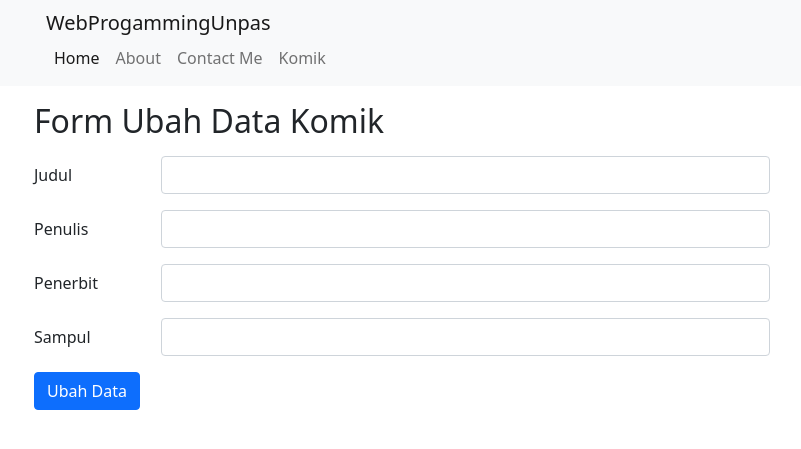
After one commit to Budi721/wpu-code-igniter, a CodeIgniter 4 app: template app/Views/komik/edit.php in a window 1280 px wide. The commit adds this page. Shown: the top 449 px of the page, without its empty margins (48-849 px from the left). Run offline with PHP 8.4 and a stand-in for CodeIgniter, Linux system fonts and the light colour scheme; the template is opened without the code that fills it, so the values that code supplies are empty; some libraries are stand-ins or nearby versions.

Commit message:
Menambahkan fitur hapus dan ubah data pada aplikasi

```diff
--- a/app/Config/Routes.php
+++ b/app/Config/Routes.php
@@ -34,7 +34,9 @@ $routes->setAutoRoute(true);
 // route since we don't have to scan directories.
 $routes->get('/', 'Pages::index');
 $routes->get('/komik/create', 'Komik::create');
-$routes->get('/komik/(:segment)', 'Komik::detail/$1');
+$routes->get('/komik/edit/(:segment)', 'Komik::edit/$1');
+$routes->delete('/komik/(:num)', 'Komik::delete/$1');
+$routes->get('/komik/(:any)', 'Komik::detail/$1');
 
 /*
  * --------------------------------------------------------------------
--- /dev/null
+++ b/app/Views/komik/edit.php
@@ -0,0 +1,55 @@
+<?php echo $this->extend('layout/template'); ?>
+
+<?php echo $this->section('content'); ?>
+
+<div class="container">
+    <div class="row">
+        <div class="col-8">
+            <h2 class="my-3">Form Ubah Data Komik</h2>
+
+            <form action="/komik/update/<?php echo $komik['id']; ?>" method="post">
+                <?php echo csrf_field(); ?>
+                <input type="hidden" name="slug" value="<?php echo $komik['slug']; ?>">
+                <div class="row mb-3">
+                    <label for="judul"
+                           class="col-sm-2 col-form-label">Judul</label>
+                    <div class="col-sm-10">
+                        <input type="text"
+                               class="form-control <?php echo ($validation->hasError('judul')) ? 'is-invalid' : ''; ?>"
+                               name="judul" id="judul"
+                               value="<?php echo (old('judul')) ? old('judul') : $komik['judul']; ?>">
+                        <div class="invalid-feedback">
+                            <?php echo $validation->getError('judul'); ?>
+                        </div>
+                    </div>
+                </div>
+                <div class="row mb-3">
+                    <label for="penulis" class="col-sm-2 col-form-label">Penulis</label>
+                    <div class="col-sm-10">
+                        <input type="text" class="form-control" name="penulis" id="penulis"
+                               value="<?php echo (old('penulis')) ? old('penulis') : $komik['penulis']; ?>">
+                    </div>
+                </div>
+                <div class="row mb-3">
+                    <label for="penerbit" class="col-sm-2 col-form-label">Penerbit</label>
+                    <div class="col-sm-10">
+                        <input type="text" class="form-control" name="penerbit" id="penerbit"
+                               value="<?php echo (old('penerbit')) ? old('penerbit') : $komik['penerbit']; ?>">
+                    </div>
+                </div>
+                <div class="row mb-3">
+                    <label for="sampul" class="col-sm-2 col-form-label">Sampul</label>
+                    <div class="col-sm-10">
+                        <input type="text" class="form-control" name="sampul" id="sampul"
+                               value="<?php echo (old('sampul')) ? old('sampul') : $komik['sampul']; ?>">
+                    </div>
+                </div>
+
+                <button type="submit" class="btn btn-primary">Ubah Data</button>
+            </form>
+
+        </div>
+    </div>
+</div>
+
+<?php echo $this->endSection('content'); ?>
```
Also changed, not shown: app/Controllers/Komik.php (+57 -0 lines), app/Views/komik/detail.php (+14 -3 lines).
